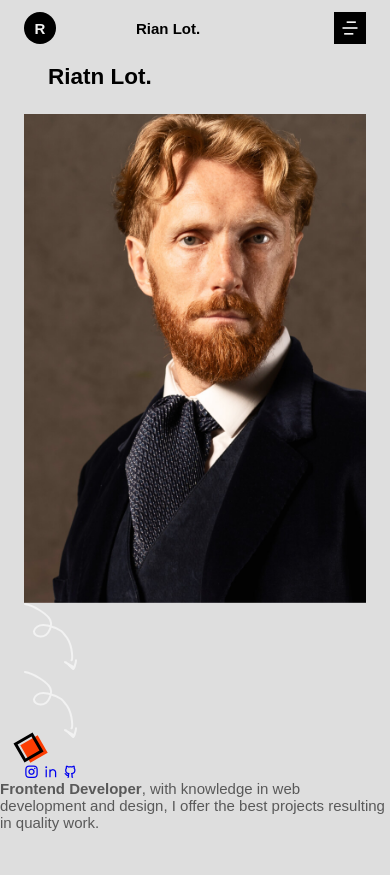
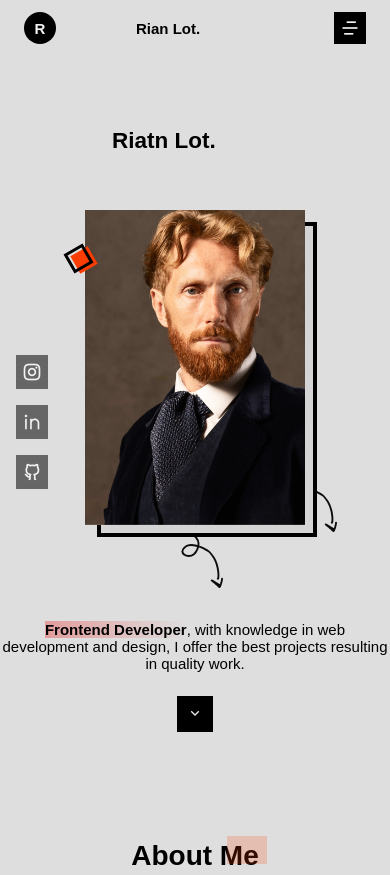
Before and after one commit to shandonvasquez/trueportafolio, a plain HTML site: page index.html in a window 390 px wide. Shown: the top 875 px of the page. Drawn offline with nearby package versions, Linux system fonts and the light colour scheme; a web font is replaced by a local one.

Commit message:
This commit has most parts about me and some style

```diff
--- a/assets/css/styles.css
+++ b/assets/css/styles.css
@@ -310,12 +310,155 @@ img {
 }
 
 /* Add shadow header */
-
+.shadow-header{
+  box-shadow: 0 1px 16px rgba(0, 0%, 0%, .12);
+}
 /* Active link */
 
 /*=============== HOME ===============*/
+.home__container{
+  padding: 2rem;
+}
+
+.home__name{
+  font-size:  var(--biggest-font-size);
+  text-align: center;
+}
+
+.home__perfil{
+  position: relative;
+  justify-self: center;
+}
+
+.home__image{
+  width: 220px;
+}
+
+.home__img{
+  position: relative;
+  z-index: 10;
+}
+
+.home__shadow{
+  width: 100%;
+  height: 100%;
+  background-color: var(--container-color);
+  position: absolute;
+  bottom: -.75rem;
+  right: -.75rem;
+  border: 4px solid var(--black-color);
+  z-index: 5;
+  transition:  background-color .4s;
+}
+
+.home__arrow,
+.home__line{
+  position: absolute;
+  filter: invert(1);
+  width: 50px;
+  transition: filter .4s;
+}
+
+.home__arrow{
+  left: 40%;
+  bottom: -4rem;
+}
+
+.home__line{
+  right: -2rem;
+  bottom: -.5rem;
+}
+
+.home__perfil .geometric-box{
+  top: 2.5rem;
+  left: -.7rem;
+  z-index: 10;
+}
+
+.home__social{
+  height: max-content;
+  position: absolute;
+  left: 1rem;
+  top: 0;
+  bottom: 0;
+  margin: auto 0;
+  display: grid;
+  row-gap: 1rem;
+}
+
+.home__social-link{
+  background-color:  var(--black-color-light);
+  color: var(--white-color);
+  font-size: 1.25rem;
+  padding: 6px;
+  display: grid;
+  place-items: center;
+  transition: background-color .3s;
+}
+
+.home__social-link:hover{
+  background-color: var(--black-color);
+}
+
+.home__info{
+  margin-top: 4rem;
+}
+
+.home__description{
+  text-align: center;
+  color: var(--title-color);
+  margin-bottom: 1.5rem;
+}
+
+.home__description b{
+background: linear-gradient( 90deg,
+hsla(0, 99%, 47%, 0.3),
+hsla(106, 77%, 46%, 0));
+}
+
+.home__scroll{
+  display: block;
+  width: max-content;
+  margin: 0 auto;
+}
+
+.home__scroll-text{
+  display: none;
+}
+
+.home__scroll-box{
+  background-color: var(--black-color);
+  color: var(--white-color);
+  width: 36px;
+  height: 36px;
+  display: grid;
+  place-items: center;
+  font-size: 1rem;
+  cursor: pointer;
+  overflow: hidden;
+  transition: black-color .4sS;
+}
+
+.home__scroll-box i{
+  animation: scroll 3s infinite;
+}
 
 /* Animate scroll icon */
+@keyframes scroll-down{
+  0%{
+    transform: translateY(-1rem);
+    opacity: 0;
+  }
+  50%{
+    transform: translateY(0);
+    opacity: 1;
+  }
+  100%{
+    transform: translateY(0);
+    opacity: 0;
+  }
+}
+
 
 /*=============== BUTTON ===============*/
 
@@ -339,7 +482,7 @@ img {
 
 /* Show Scroll Up */
 
-/*=============== BREAKPOINTS ===============*/
+/*============= == BREAKPOINTS ===============*/
 /* For small devices */
 
 /* For medium devices */
--- a/assets/js/main.js
+++ b/assets/js/main.js
@@ -35,7 +35,13 @@ navLink.forEach(n => n.addEventListener('click', linkAction))
 
 /*=============== SHADOW HEADER ===============*/
 
-
+const shadowHeader = () =>{
+    const header = document.getElementById('header')
+    // When the scroll is greater than 50 viewport height, add the shadow-header class to the header tag
+    this.scrollY >= 50 ? header.classList.add('shadow-header')
+                       : header.classList.remove('shadow-header')
+}
+window.addEventListener('scroll', shadowHeader)
 /*=============== EMAIL JS ===============*/
 
 
--- a/index.html
+++ b/index.html
@@ -65,7 +65,7 @@
                <div class="home__perfil">
                   <div class="home__image">
                      <img src="assets/img/home-perfil.jpg" alt="image" class="home__img ">
-                     <div class="home_shadow"></div>
+                     <div class="home__shadow"></div>
                      <img src="assets/img/curved-arrow.svg" alt="" class="home__arrow">
                      <img src="assets/img/curved-arrow.svg" alt="" class="home__line">
                      <div class="geometric-box">
@@ -90,12 +90,45 @@
                <p class="home__description"><b>Frontend Developer</b>, with knowledge in web
                   development and design, I offer the best
                   projects resulting in quality work.</p>
+               <a href="#about" class="home__scroll">
+                  <div class="home__scroll-box">
+                     <i class="ri-arrow-down-s-line"></i>
+                  </div>
+                  <span class="home__scroll-text">Scroll down</span>
+               </a>
             </div>
          </section>
 
          <!--==================== ABOUT ====================-->
          <section class="about section" id="about">
-
+            <div class="about__container container grid">
+               <h2 class=" section__title-1">About Me </h2>
+               <div class="about__perfil">
+                  <div class="about__image">
+                     <img src="assets/img/about-perfil.jpg" alt="image" class="about_img">
+                  <div class="about__shadow"></div>
+                  <div class="geometric-box"></div>
+                  <img src="assets/img/random-lines.svg" alt="" class="about__line">
+                  <div class=" about__box"></div>
+                  </div>
+               </div>
+               <div class="about__info">
+                  <p class="about__description">
+                     Passionate about creating <b>Web Pages</b> with
+<b>UI/UX User Interface</b>, I have years of
+experience and many clients are happy with
+the projects carried out.
+                  </p>
+                  <ul class="about__list">
+                     <li class="about__items">
+                        <b>My Skills Are:</b> HTML, CSS, JavaScript,
+React, Git & GitHub, Bootstrap, Flutter &
+Figma.
+//3658
+                     </li>
+                  </ul>
+               </div>
+            </div>
          </section>
 
          <!--==================== SERVICES ====================-->
```
